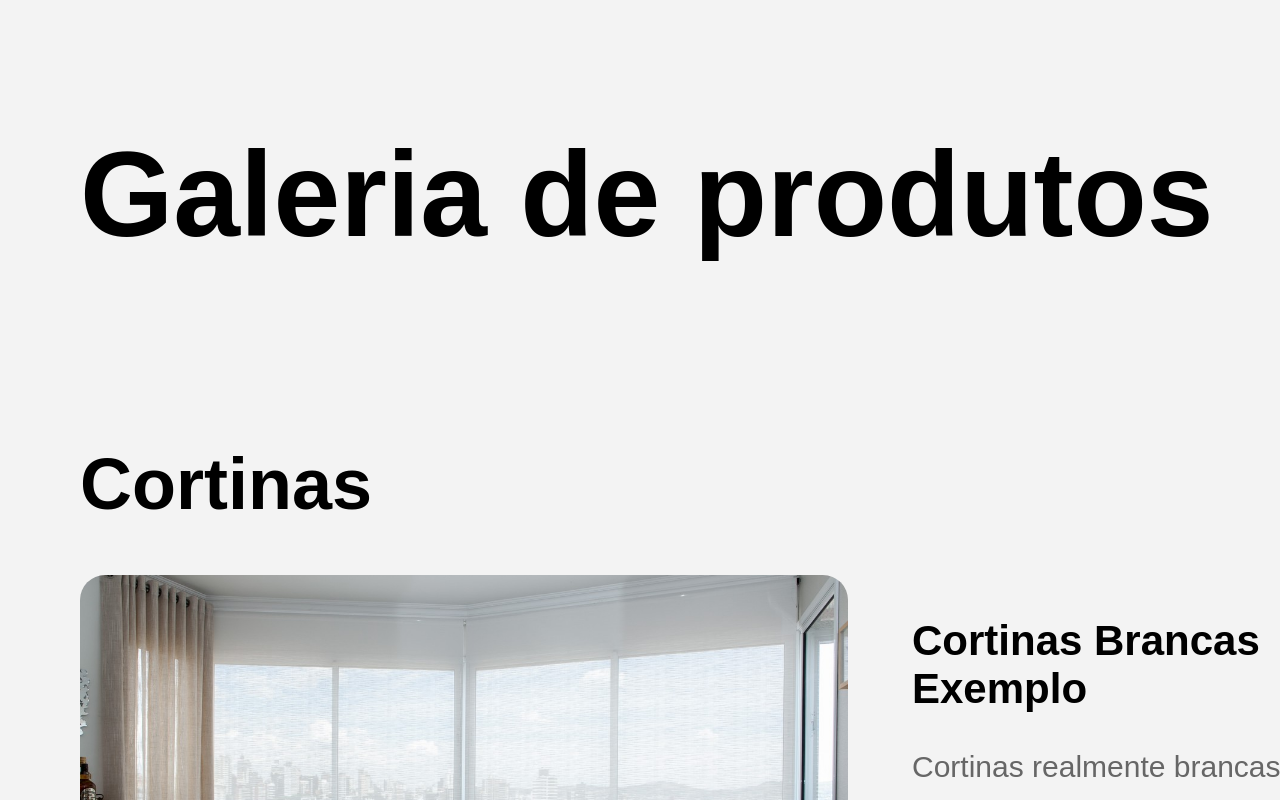
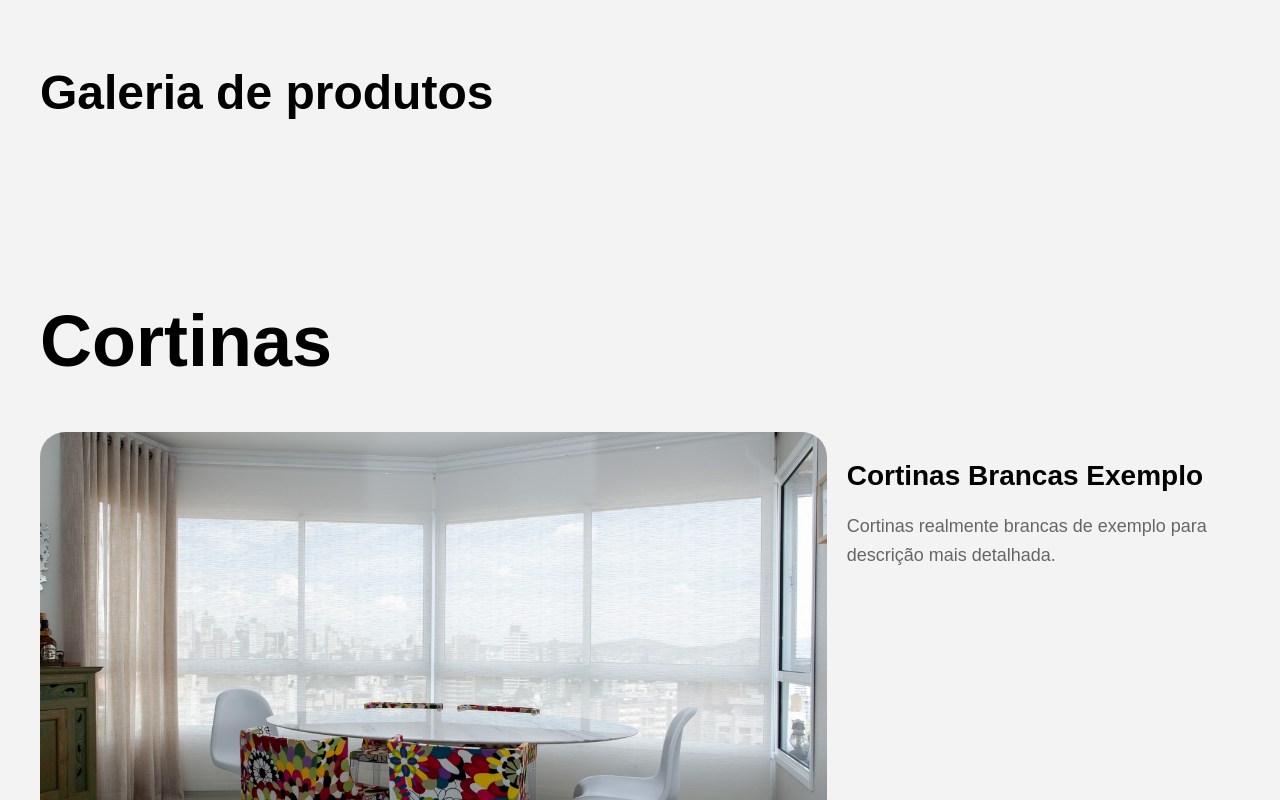
Before and after one commit to FlashUpJus/michelle-decoracoes, a React (Vite) app: page / in a window 1280 px wide. Shown: the part 660-1460 px from the top of the page. Built offline with nearby package versions, Linux system fonts and the light colour scheme.

Commit message:
fix: melhorando responsividade

```diff
--- a/src/styles/product.css
+++ b/src/styles/product.css
@@ -5,13 +5,14 @@
 }
 
 .container {
-  width: 100%;
-  padding: 0 80px;
+  max-width: 1200px; /* ou 1300px */
+  margin: 0 auto;
+  padding: 0 40px;
 }
 
 /* TÍTULO */
 .title {
-  font-size: 120px;
+  font-size: 48px;
   margin-bottom: 60px;
 }
 
@@ -42,7 +43,7 @@
   display: flex;
   flex-direction: column;
   gap: 30px;
-  width: 60%;
+  flex: 2;
 }
 
 /* IMAGEM GRANDE */
@@ -86,16 +87,16 @@
 
 /* TEXTO LATERAL GRANDE */
 .product-info {
-  width: 35%;
+  flex: 1;
 }
 
 .product-info h3 {
-  font-size: 42px;
+  font-size: 28px;
   margin-bottom: 20px;
 }
 
 .product-info p {
-  font-size: 30px;
+  font-size: 18px;
   color: #666;
   line-height: 1.6;
 }
```
